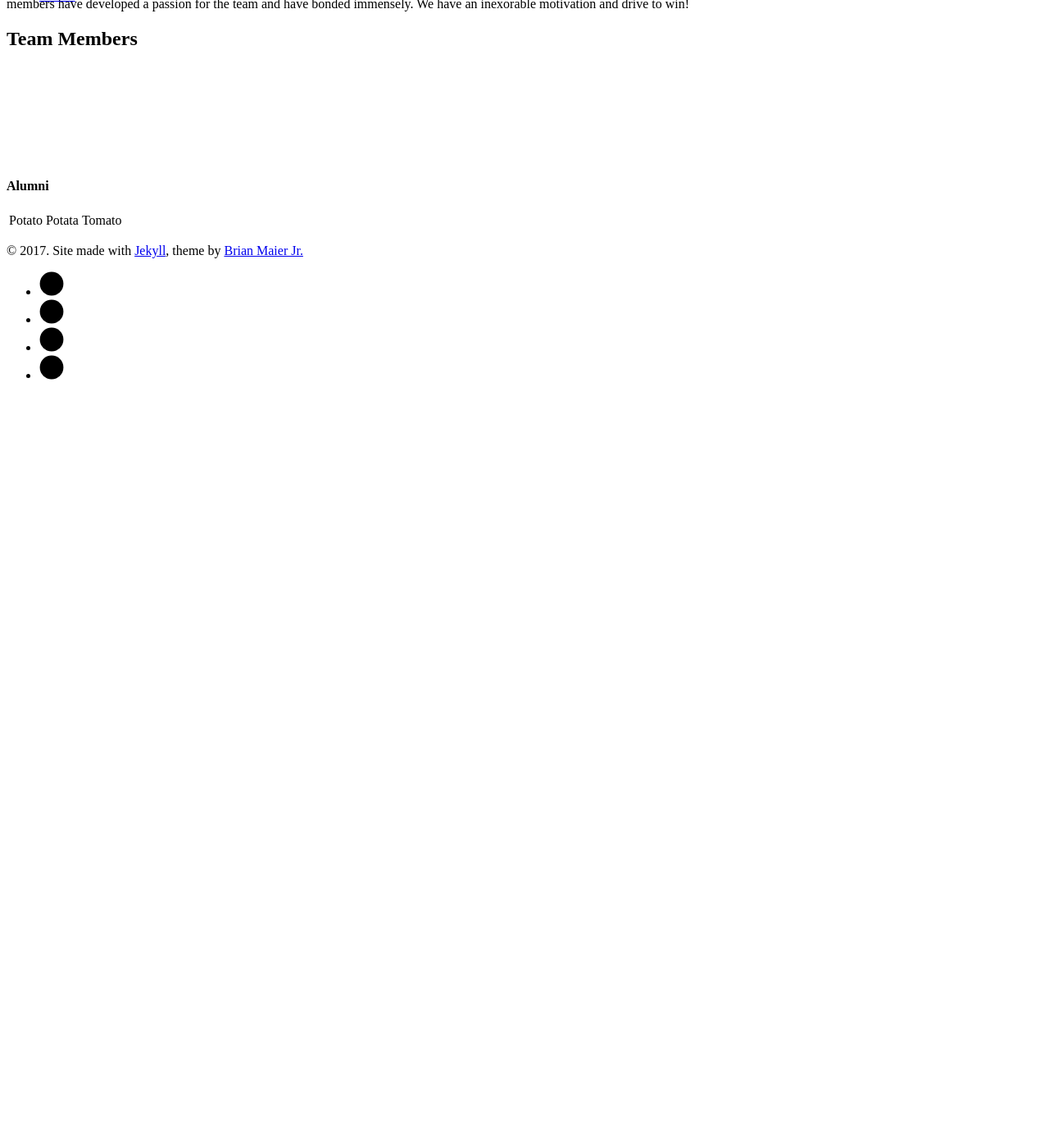
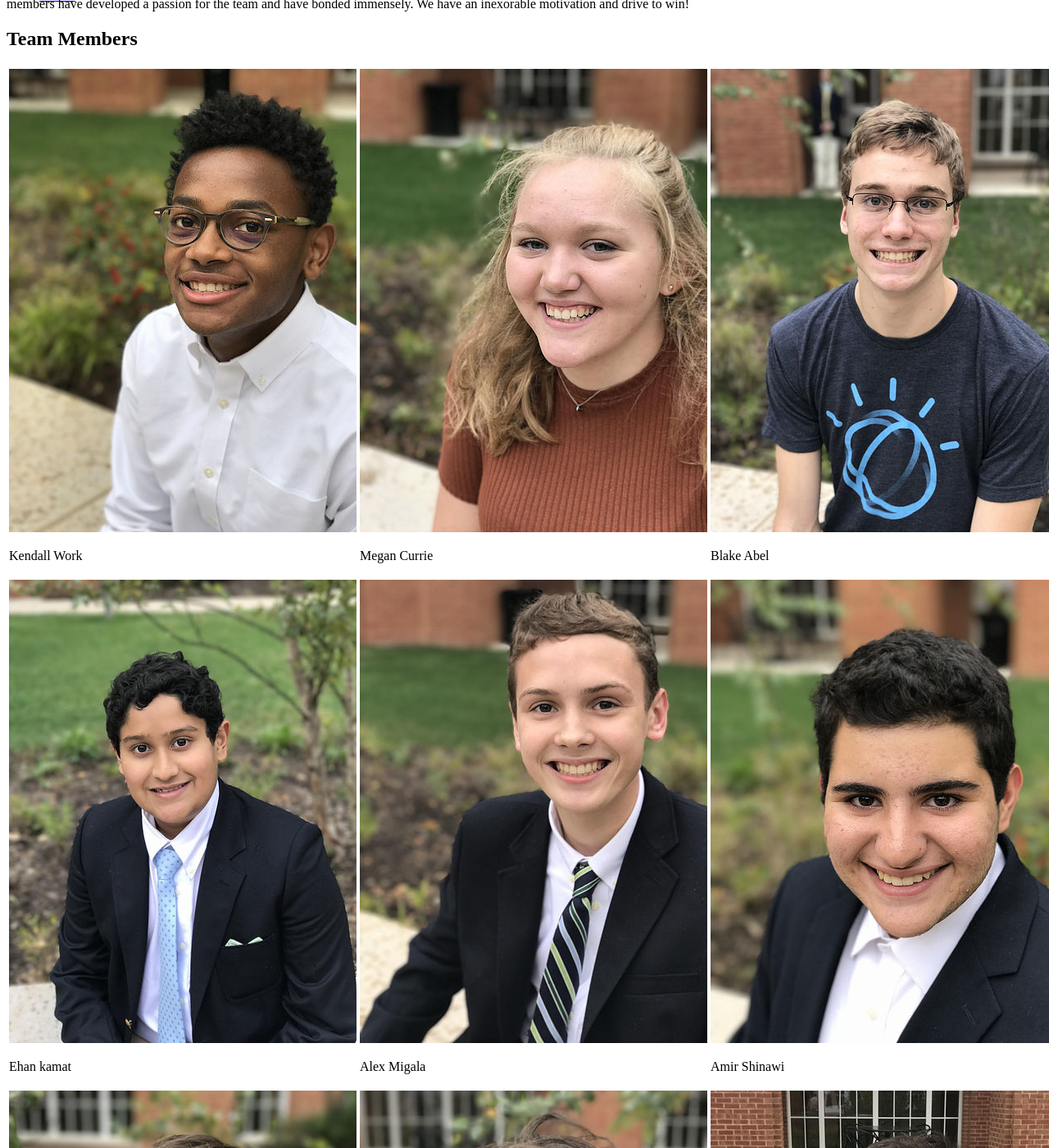
Before and after one commit to MICDSRobotics-5190/MICDSRobotics-5190.github.io, a Jekyll site: the page built from about.md, in a window 1280 px wide and 1400 px high, scrolled down 218 px. Shown: the whole window at 82% size. Built offline with Jekyll 4.4.1, drawn with Linux system fonts in a browser that asks for light colours; nearby versions of some CDN libraries; before the commit the page ends 900 px from its top, so only the background shows below that; some of the changed text lies outside the part shown.

Commit message:
Got About page working correctly!

```diff
--- /dev/null
+++ b/_data/alumni.yml
@@ -0,0 +1 @@
+- group: "Alumni"
--- /dev/null
+++ b/_data/members.yml
@@ -0,0 +1,23 @@
+- group: "Members"
+  people:
+    - row:
+        - name: Kendall Work
+          picture: assets/img/team/kendall.jpg
+        - name: Megan Currie
+          picture: assets/img/team/megan.jpg
+        - name: Blake Abel
+          picture: assets/img/team/blake.jpg
+    - row:
+        - name: Ehan kamat
+          picture: assets/img/team/ehan.jpg
+        - name: Alex Migala
+          picture: assets/img/team/alex.jpg
+        - name: Amir Shinawi
+          picture: assets/img/team/amir.jpg
+    - row:
+        - name: Jude Sorkin
+          picture: assets/img/team/jude.jpg
+        - name: Will Schott
+          picture: assets/img/team/will.jpg
+        - name: Kyle Fehr
+          picture: assets/img/team/kyle.jpg
--- a/_data/team.yml
+++ /dev/null
@@ -1,24 +0,0 @@
-members:
-  - row:
-    - name: Kendall Work
-      picture: assets/img/team/kendall.jpg
-    - name: Megan Currie
-      picture: assets/img/team/megan.jpg
-    - name: Blake Abel
-      picture: assets/img/team/blake.jpg
-  - row:
-    - name: Ehan kamat
-      picture: assets/img/team/ehan.jpg
-    - name: Alex Migala
-      picture: assets/img/team/alex.jpg
-    - name: Amir Shinawi
-      picture: assets/img/team/amir.jpg
-  - row:
-    - name: Jude Sorkin
-      picture: assets/img/team/jude.jpg
-    - name: Will Schott
-      picture: assets/img/team/will.jpg
-    - name: Kyle Fehr
-      picture: assets/img/team/kyle.jpg
-
-alumni:
--- a/about.md
+++ b/about.md
@@ -9,23 +9,35 @@ Technoramic is the co-ed high school robotics team from MICDS. We offer robotics
 
 ## Team Members
 
-{% if site.data.team.members[0] %}
-  <table>
-  {% for group in site.data.team.members %}
-    <tr>
-      {% for item in group %}
-      <td>
-        <img src="{{ item.picture }}" alt="{{ item.name }}">
-        <p> {{ item.name }} </p>
+{% for group in site.data.members %}
+  <table style="border:0px;">
+    {% for rows in group.people %}
+    <tr style="border:0px;">
+      {% for person in rows.row %}
+      <td style="border:0px;">
+        <img src="../{{ person.picture }}" alt="{{ person.name }}">
+        <p> {{ person.name }} </p>
       </td>
       {% endfor %}
     </tr>
-  {% endfor %}
+    {% endfor %}
   </table>
-{% endif %}
+{% endfor %}
 
 
 #### Alumni
 
-|:-------------------------:|:-------------------------:|:-------------------------:|
-| Potato | Potata | Tomato |
+{% for group in site.data.alumni %}
+  <table style="border:0px;">
+    {% for rows in group.people %}
+    <tr style="border:0px;">
+      {% for person in rows.row %}
+      <td style="border:0px;">
+        <img src="../{{ person.picture }}" alt="{{ person.name }}">
+        <p> {{ person.name }} </p>
+      </td>
+      {% endfor %}
+    </tr>
+    {% endfor %}
+  </table>
+{% endfor %}
```
